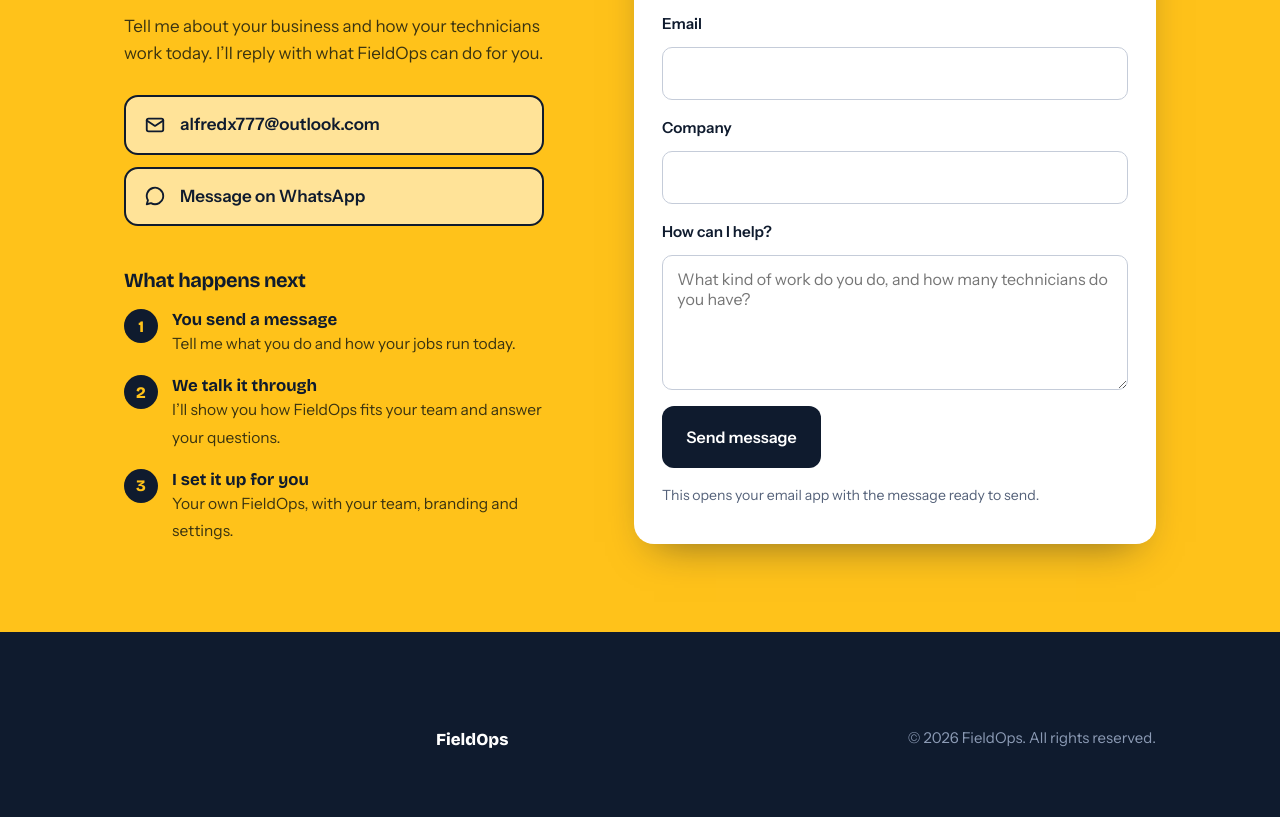
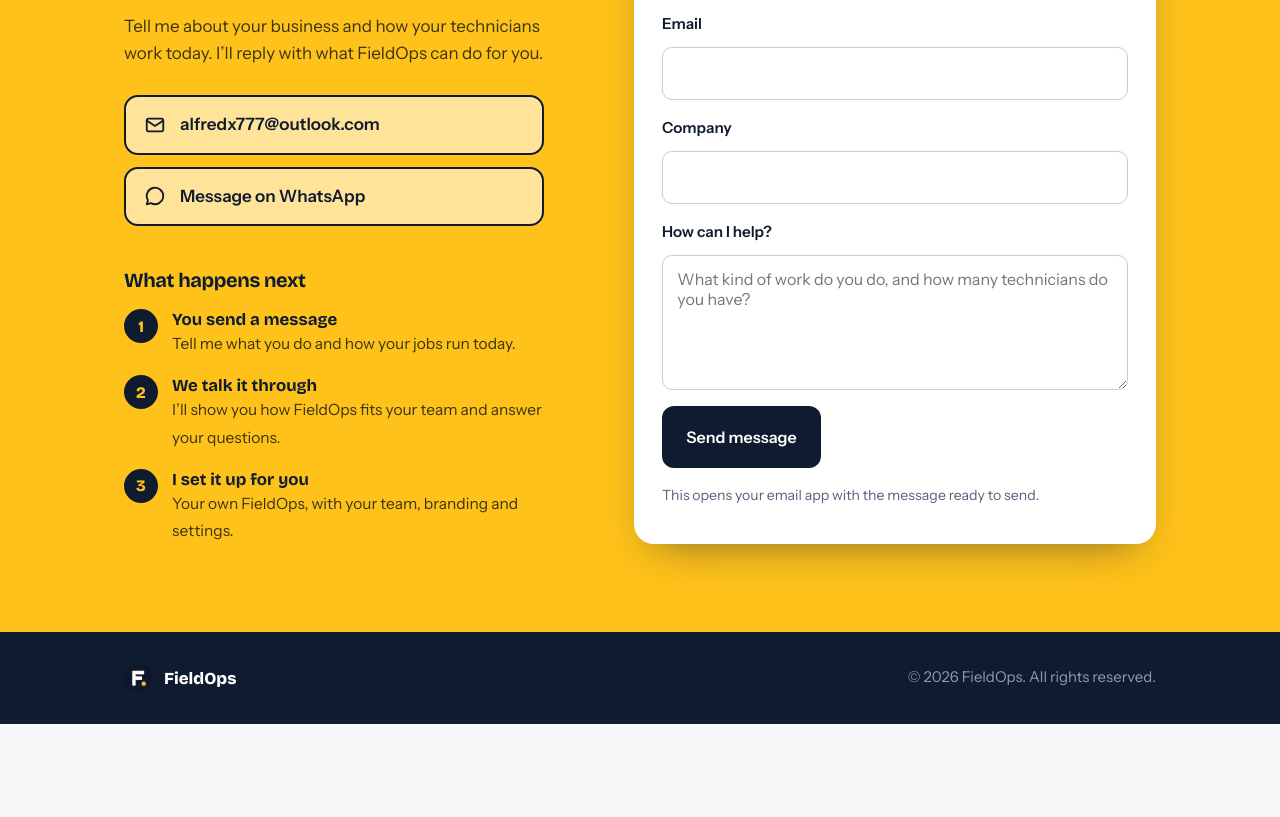
Before and after one commit to alfredx777/FieldOps-Site, a plain HTML site: page index.html in a window 1280 px wide. Shown: the part 4120-4937 px from the top of the page. After the commit the page ends 4844 px from the top, so only its background shows below. Drawn offline with nearby package versions, Linux system fonts and the light colour scheme.

Commit message:
Add overflow-x clipping to prevent horizontal scroll and update logo display in footer

```diff
--- a/index.html
+++ b/index.html
@@ -214,6 +214,7 @@ footer .wrap{flex-direction:column;align-items:flex-start}
 .phone{border:0;border-radius:20px;box-shadow:none}
 .after{display:none}
 }
+html{overflow-x:clip}
 </style>
 </head>
 <body>
@@ -370,7 +371,7 @@ footer .wrap{flex-direction:column;align-items:flex-start}
 </main>
 
 <footer>
-<div class="wrap"><a class="brand" href="#top"><svg role="img" aria-label="FieldOps logo"><use href="#logo"/></svg>FieldOps</a><span>© 2026 FieldOps. All rights reserved.</span></div>
+<div class="wrap"><a class="brand" href="#top"><img src="logo.png" alt="FieldOps logo" width="28" height="28">FieldOps</a><span>© 2026 FieldOps. All rights reserved.</span></div>
 </footer>
 
 <script>
```
